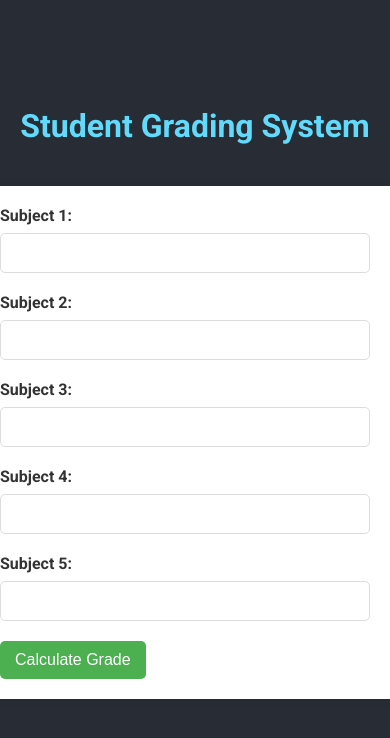
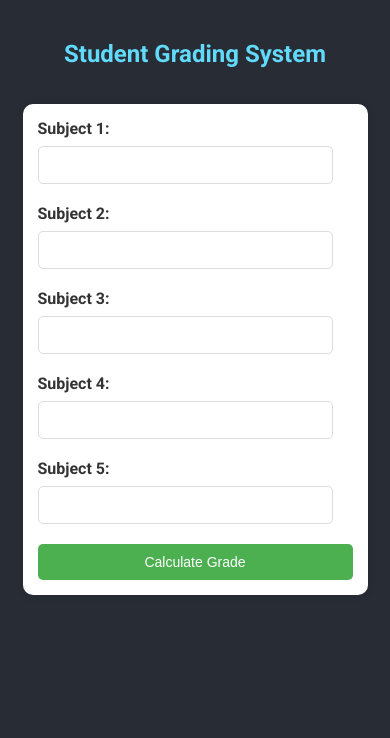
Before and after one commit to Ryckoh/gradingsystem, a plain HTML site: page index.html in a window 390 px wide. Drawn offline with Linux system fonts and the light colour scheme.

Commit message:
Update style.css

```diff
--- a/style.css
+++ b/style.css
@@ -27,7 +27,7 @@ form {
     border-radius: 10px;
     box-shadow: 0 0 10px rgba(0, 0, 0, 0.1);
     max-width: 400px;
-    width: 100%;
+    width: 90%;
     animation: zoomIn 0.5s ease-in-out;
     color: #333;
     text-align: left;
@@ -65,6 +65,7 @@ button {
     cursor: pointer;
     font-size: 16px;
     transition: background-color 0.3s, transform 0.3s;
+    width: 100%;
 }
 
 button:hover {
@@ -98,3 +99,31 @@ p#result {
     from { transform: scale(0.8); opacity: 0; }
     to { transform: scale(1); opacity: 1; }
 }
+
+@media (max-width: 600px) {
+    body {
+        height: auto;
+        padding: 20px;
+    }
+
+    form {
+        padding: 15px;
+    }
+
+    input[type="text"] {
+        font-size: 14px;
+    }
+
+    button {
+        font-size: 14px;
+        padding: 10px;
+    }
+
+    h1 {
+        font-size: 24px;
+    }
+
+    p#result {
+        font-size: 16px;
+    }
+}
```
